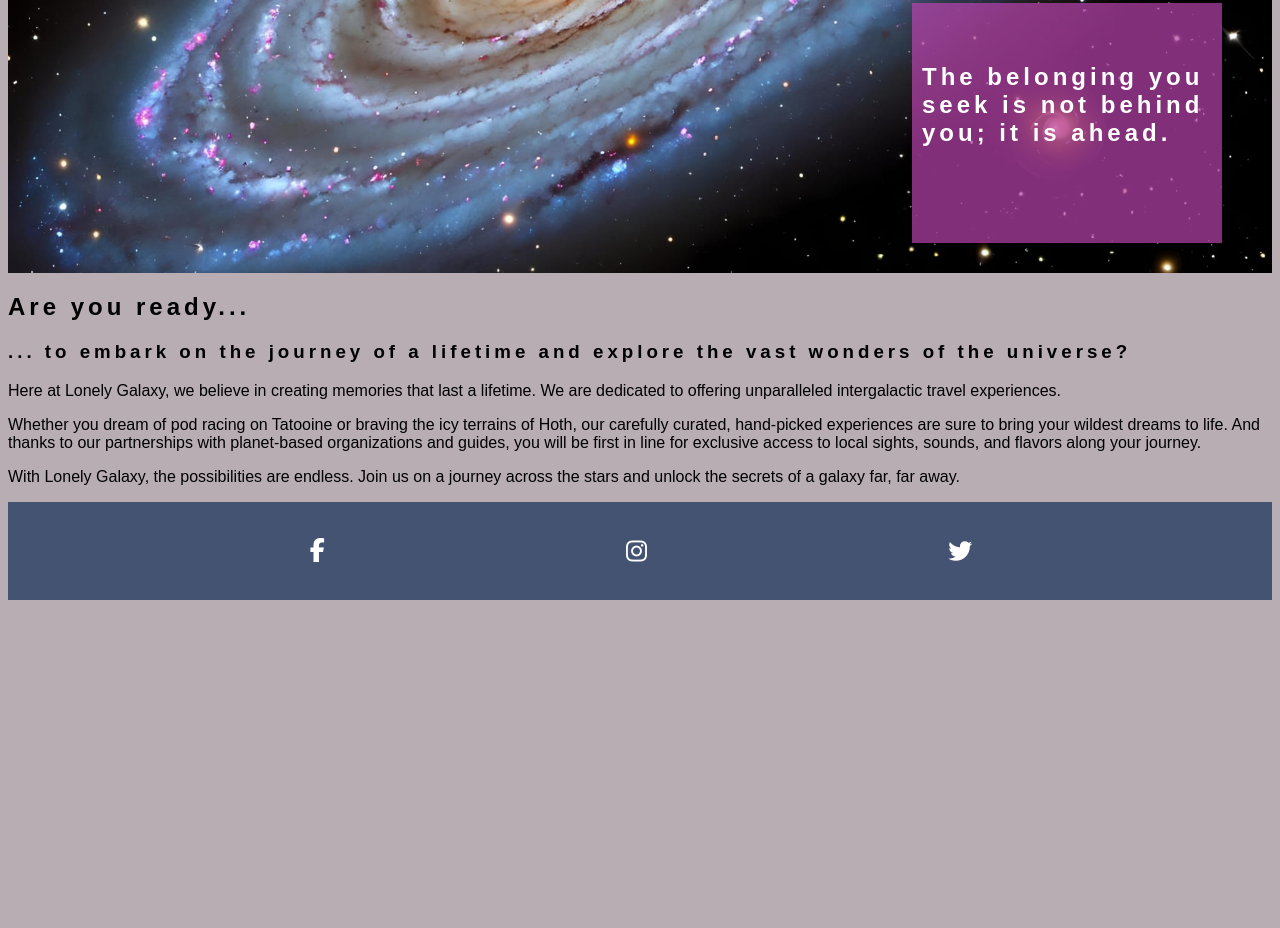
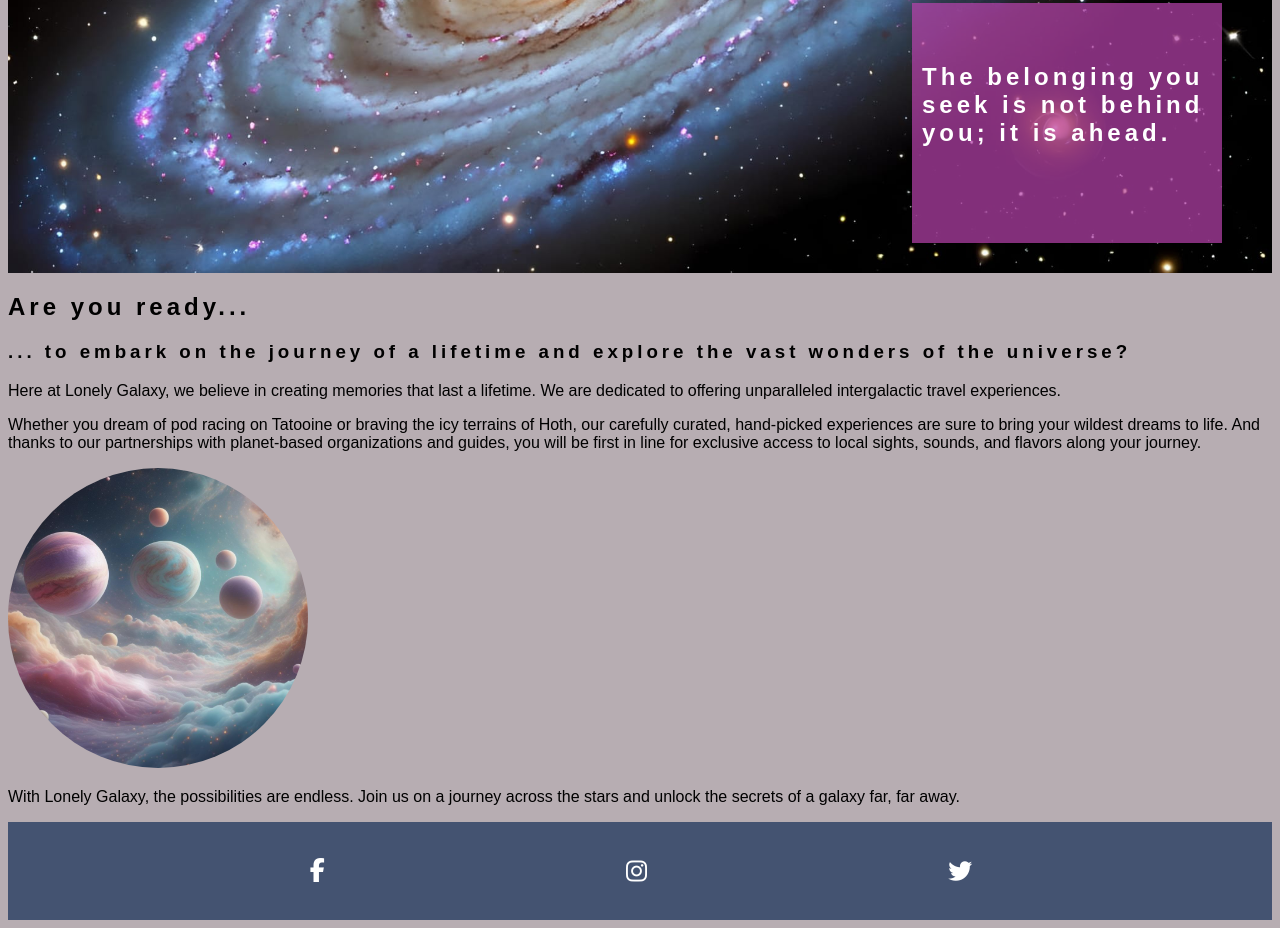
Before and after one commit to Sarah-Bue/lonely-galaxy, a plain HTML site: page index.html in a window 1280 px wide. Shown: the part 415-1343 px from the top of the page. Before the commit the page ends 1023 px from the top, so only its background shows below. Drawn offline with Linux system fonts and the light colour scheme.

Commit message:
add and style image in main section

```diff
--- a/assets/css/style.css
+++ b/assets/css/style.css
@@ -93,11 +93,11 @@ main {
 #hero {
     height: 600px;
     width: 100%;
-    background: url(../images/galaxy.jpeg) no-repeat center center/cover;
+    background: url(../images/galaxy.jpeg) no-repeat center center / cover;
     position: relative;
 }
 
-/* I think I'll try to use this as the frame for a log in section later */
+/* I think I'll try to use this as the frame for a log in section later, or style it to look better with the quote */
 #cover-text {
     background-color: rgba(185,67,174,0.7);
     font: 130%;
@@ -111,6 +111,16 @@ main {
 
 #cover-text > h2 {
     color: #ffffff;
+}
+
+#circle-cover-bg {
+    background: url(../images/planets.jpeg) no-repeat top center / cover;
+    height: 90vw;
+    width: 90vw;
+    max-height: 300px;
+    max-width: 300px;;
+    margin-bottom: 20px;
+    border-radius: 50%;
 }
 
 /* ---------- FOOTER SECTION STYLES ---------- */
--- a/index.html
+++ b/index.html
@@ -57,7 +57,7 @@
 
         <!-- Main Section -->
         <main>
-            <!-- Hero Section -->
+            <!-- Hero Image -->
             <section id="hero">
                 <div id="cover-text">
                     <h2>The belonging you seek is not behind you; it is ahead.</h2>
@@ -77,6 +77,10 @@
                 <div>
                     <p>Whether you dream of pod racing on Tatooine or braving the icy terrains of Hoth, our carefully curated, hand-picked experiences are sure to bring your wildest dreams to life. And thanks to our partnerships with planet-based organizations and guides, you will be first in line for exclusive access to local sights, sounds, and flavors along your journey.
                     </p>
+                </div>
+
+                <div id="about-image">
+                    <div id="circle-cover-bg"></div>
                 </div>
 
                 <div>
```
Also changed, not shown: assets/images/planets.jpeg (added).
